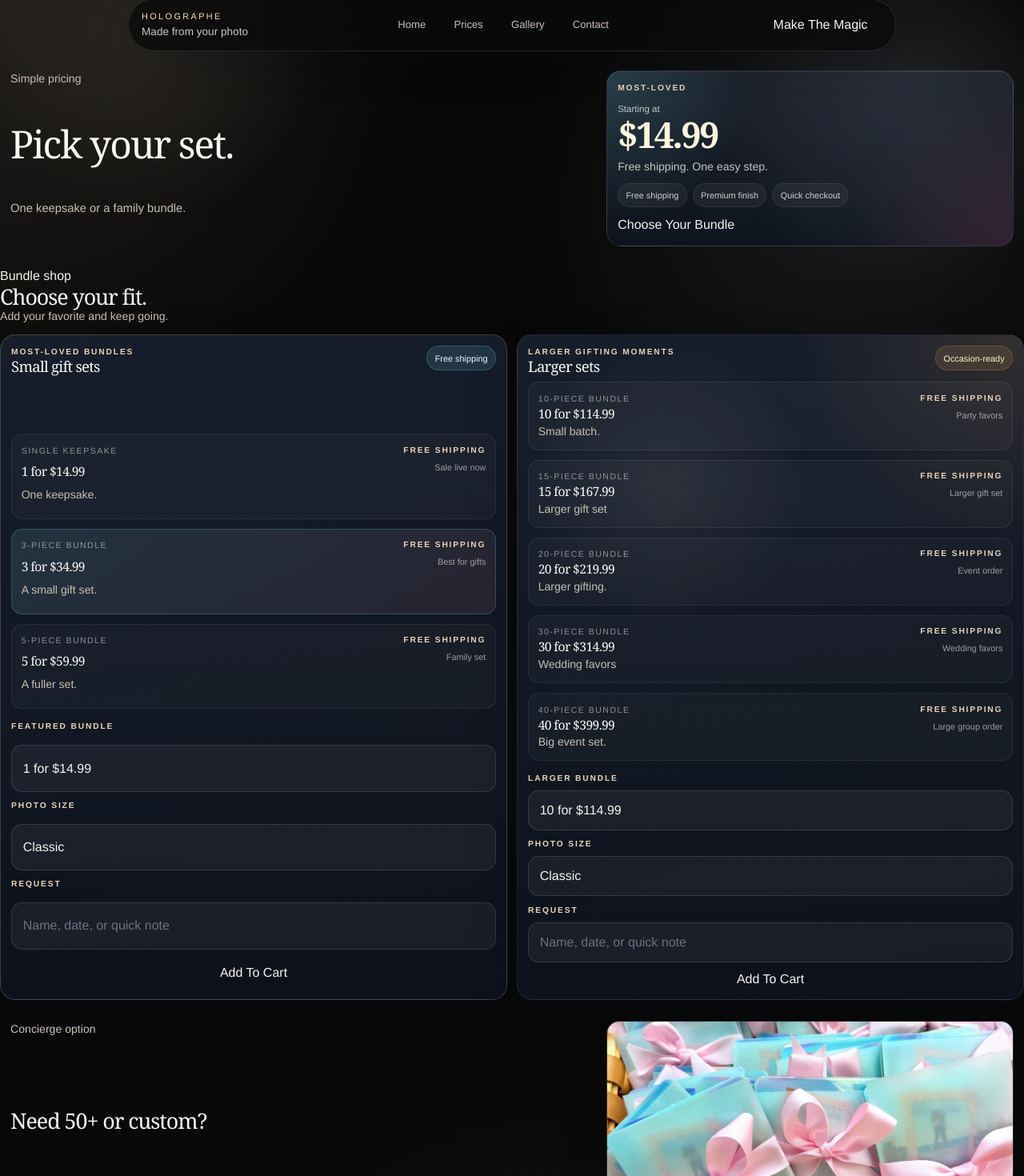
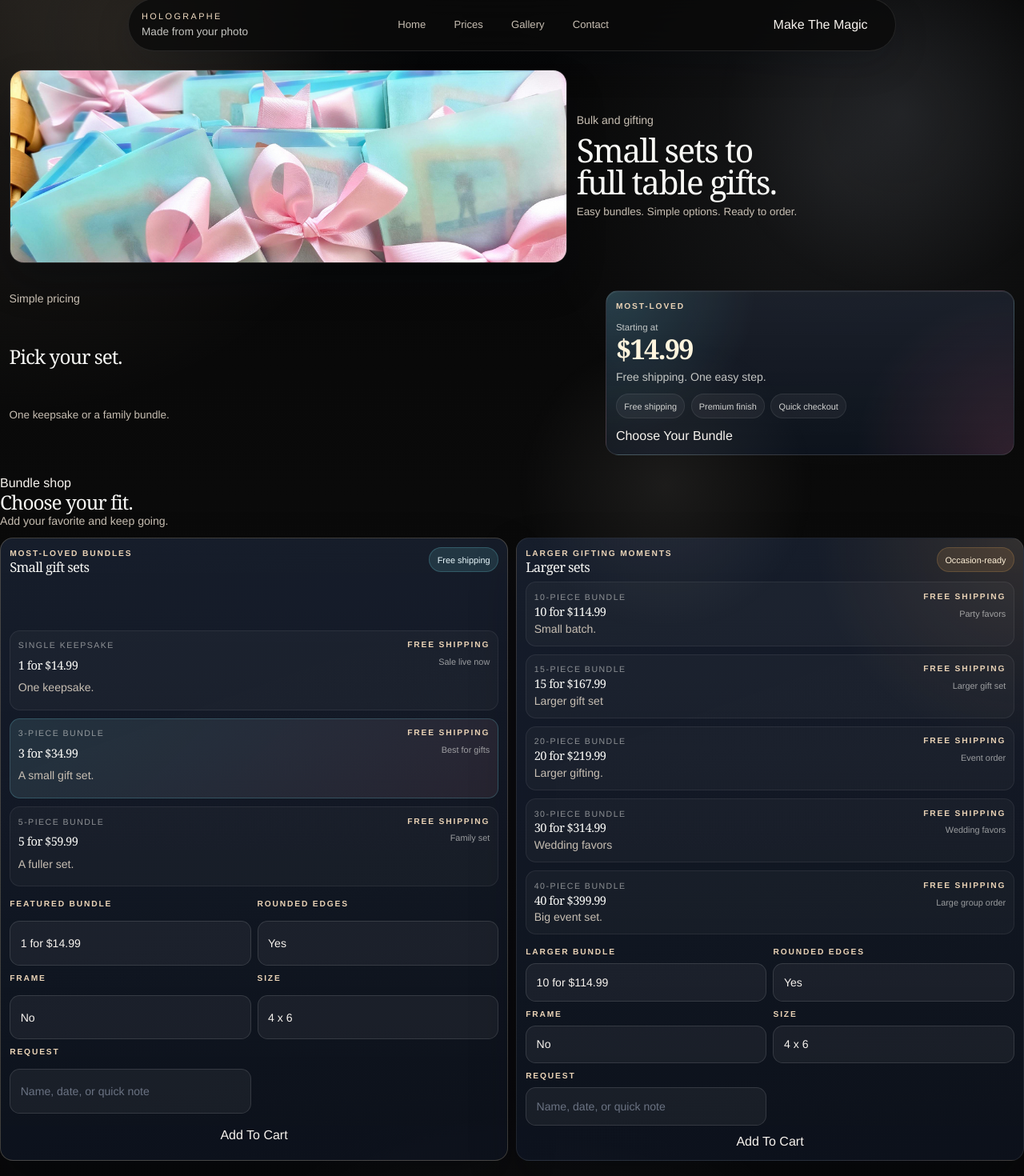
Before and after one commit to Trophychallenge/holographephoto.com, a SvelteKit app: page /prices in a window 1280 px wide. Shown: the part 18-1488 px from the top of the page at 80% size. Built offline with nearby package versions, Linux system fonts and the light colour scheme.

Commit message:
Simplify ordering and refine prices page

```diff
--- a/src/lib/components/home/PreviewBuilder.svelte
+++ b/src/lib/components/home/PreviewBuilder.svelte
@@ -40,6 +40,13 @@
 		'3': 'Set of 3',
 		'5': 'Family Set'
 	};
+
+	const sizeOptions = [
+		{ value: '4x6', label: '4 x 6' },
+		{ value: '5x7', label: '5 x 7' },
+		{ value: '8x10', label: '8 x 10' },
+		{ value: '11x14', label: '11 x 14' }
+	] as const;
 
 	const mockupScenes: {
 		id: MockupScene;
@@ -86,7 +93,9 @@
 	let textSize = $state(28);
 	let textX = $state(50);
 	let textY = $state(84);
-	let photoSize = $state('classic');
+	let roundedEdges = $state('yes');
+	let frameOption = $state('no');
+	let printSize = $state('8x10');
 	let personalRequest = $state('');
 	let giftMode = $state(false);
 	let giftMessage = $state('');
@@ -740,7 +749,9 @@
 							<input type="hidden" name="overlay_blob_url" value={uploadedOverlayBlobUrl} />
 							<input type="hidden" name="view_mode" value="compare" />
 							<input type="hidden" name="gift_mode" value={giftMode ? 'gift' : 'standard'} />
-							<input type="hidden" name="photo_size" value={photoSize} />
+							<input type="hidden" name="rounded_edges" value={roundedEdges} />
+							<input type="hidden" name="frame_option" value={frameOption} />
+							<input type="hidden" name="print_size" value={printSize} />
 							<input type="hidden" name="personal_request" value={personalRequest} />
 							<input type="hidden" name="overlay_text" value={textOverlay} />
 							<input type="hidden" name="overlay_text_style" value={textStyle} />
@@ -972,11 +983,25 @@
 						<h3>Choose the basics.</h3>
 						<div class="slider-grid">
 							<label class="slider-wrap">
-								<span>Photo size</span>
-								<select bind:value={photoSize} class="simple-select">
-									<option value="classic">Classic</option>
-									<option value="close-up">Close-up</option>
-									<option value="full-frame">Full frame</option>
+								<span>Rounded edges</span>
+								<select bind:value={roundedEdges} class="simple-select">
+									<option value="yes">Yes</option>
+									<option value="no">No</option>
+								</select>
+							</label>
+							<label class="slider-wrap">
+								<span>Frame</span>
+								<select bind:value={frameOption} class="simple-select">
+									<option value="no">No</option>
+									<option value="yes">Yes</option>
+								</select>
+							</label>
+							<label class="slider-wrap">
+								<span>Size</span>
+								<select bind:value={printSize} class="simple-select">
+									{#each sizeOptions as option (option.value)}
+										<option value={option.value}>{option.label}</option>
+									{/each}
 								</select>
 							</label>
 							<label class="slider-wrap">
@@ -1320,7 +1345,7 @@
 	}
 
 	.preview-image-finished {
-		transform: scale(1.11);
+		transform: scale(1.5);
 	}
 
 	.compare-line {
--- a/src/routes/checkout/+server.ts
+++ b/src/routes/checkout/+server.ts
@@ -70,7 +70,9 @@ export const POST: RequestHandler = async ({ request, fetch, url }) => {
 		overlay_blob_url: String(formData.get('overlay_blob_url') ?? ''),
 		view_mode: String(formData.get('view_mode') ?? ''),
 		gift_mode: String(formData.get('gift_mode') ?? ''),
-		photo_size: String(formData.get('photo_size') ?? ''),
+		rounded_edges: String(formData.get('rounded_edges') ?? ''),
+		frame_option: String(formData.get('frame_option') ?? ''),
+		print_size: String(formData.get('print_size') ?? ''),
 		personal_request: String(formData.get('personal_request') ?? ''),
 		overlay_text: String(formData.get('overlay_text') ?? ''),
 		overlay_text_style: String(formData.get('overlay_text_style') ?? ''),
--- a/src/routes/prices/+page.svelte
+++ b/src/routes/prices/+page.svelte
@@ -3,9 +3,10 @@
 	import { featuredCheckoutOffers, largerCheckoutOffers } from '$lib/pricing';
 
 	const sizeOptions = [
-		{ value: 'classic', label: 'Classic' },
-		{ value: 'close-up', label: 'Close-up' },
-		{ value: 'full-frame', label: 'Full frame' }
+		{ value: '4x6', label: '4 x 6' },
+		{ value: '5x7', label: '5 x 7' },
+		{ value: '8x10', label: '8 x 10' },
+		{ value: '11x14', label: '11 x 14' }
 	] as const;
 </script>
 
@@ -19,10 +20,24 @@
 
 <section class="section prices-page">
 	<div class="page-wrap prices-layout" id="secure-checkout">
+		<section class="bulk-hero glass-card">
+			<div class="bulk-hero-photo">
+				<img
+					src="/holographe/bulk.jpg"
+					alt="Wrapped bulk Holographe orders with pink ribbon"
+				/>
+			</div>
+			<div class="bulk-hero-copy">
+				<p class="eyebrow">Bulk and gifting</p>
+				<h1>Small sets to full table gifts.</h1>
+				<p class="hero-subcopy">Easy bundles. Simple options. Ready to order.</p>
+			</div>
+		</section>
+
 		<section class="hero-band glass-card">
 			<div class="hero-copy">
 				<p class="eyebrow">Simple pricing</p>
-				<h1>Pick your set.</h1>
+				<h2>Pick your set.</h2>
 				<p class="hero-subcopy">One keepsake or a family bundle.</p>
 			</div>
 
@@ -93,8 +108,22 @@
 							</select>
 						</label>
 						<label>
-							<span>Photo size</span>
-							<select name="photo_size">
+							<span>Rounded edges</span>
+							<select name="rounded_edges">
+								<option value="yes">Yes</option>
+								<option value="no">No</option>
+							</select>
+						</label>
+						<label>
+							<span>Frame</span>
+							<select name="frame_option">
+								<option value="no">No</option>
+								<option value="yes">Yes</option>
+							</select>
+						</label>
+						<label>
+							<span>Size</span>
+							<select name="print_size">
 								{#each sizeOptions as option (option.value)}
 									<option value={option.value}>{option.label}</option>
 								{/each}
@@ -153,8 +182,22 @@
 							</select>
 						</label>
 						<label>
-							<span>Photo size</span>
-							<select name="photo_size">
+							<span>Rounded edges</span>
+							<select name="rounded_edges">
+								<option value="yes">Yes</option>
+								<option value="no">No</option>
+							</select>
+						</label>
+						<label>
+							<span>Frame</span>
+							<select name="frame_option">
+								<option value="no">No</option>
+								<option value="yes">Yes</option>
+							</select>
+						</label>
+						<label>
+							<span>Size</span>
+							<select name="print_size">
 								{#each sizeOptions as option (option.value)}
 									<option value={option.value}>{option.label}</option>
 								{/each}
@@ -178,12 +221,6 @@
 			</div>
 
 			<div class="concierge-actions">
-				<div class="bulk-photo-card">
-					<img
-						src="/holographe/bulk.jpg"
-						alt="Wrapped bulk Holographe orders with pink ribbon"
-					/>
-				</div>
 				<div class="concierge-note">
 					<p class="kicker">Private quote</p>
 					<p>Best for events, gifts, and larger orders.</p>
@@ -214,23 +251,23 @@
 	}
 
 	h1 {
-		font-size: clamp(1.9rem, 3.8vw, 3rem);
+		font-size: clamp(1.7rem, 3.2vw, 2.55rem);
 		line-height: 0.98;
 		max-width: 11ch;
 	}
 
 	h2 {
-		font-size: clamp(1.35rem, 2.1vw, 1.95rem);
+		font-size: clamp(1.2rem, 1.9vw, 1.7rem);
 		line-height: 1.02;
 	}
 
 	h3 {
-		font-size: clamp(1.05rem, 1.45vw, 1.35rem);
+		font-size: clamp(0.98rem, 1.3vw, 1.18rem);
 		line-height: 1.06;
 	}
 
 	h4 {
-		font-size: 0.98rem;
+		font-size: 0.92rem;
 		line-height: 1.08;
 	}
 
@@ -246,15 +283,44 @@
 
 	.prices-layout {
 		display: grid;
-		gap: 0.8rem;
+		gap: 0.7rem;
+	}
+
+	.bulk-hero {
+		display: grid;
+		grid-template-columns: minmax(0, 1.12fr) minmax(280px, 0.88fr);
+		gap: 0.75rem;
+		padding: 0.72rem;
+		align-items: center;
+	}
+
+	.bulk-hero-photo {
+		overflow: hidden;
+		border-radius: 1.1rem;
+		border: 1px solid rgba(255, 255, 255, 0.1);
+		box-shadow:
+			inset 0 1px 0 rgba(255, 255, 255, 0.08),
+			0 24px 50px rgba(4, 10, 22, 0.2);
+	}
+
+	.bulk-hero-photo img {
+		display: block;
+		width: 100%;
+		height: 15rem;
+		object-fit: cover;
+	}
+
+	.bulk-hero-copy {
+		display: grid;
+		gap: 0.45rem;
 	}
 
 	.hero-band,
 	.concierge-band {
 		display: grid;
 		grid-template-columns: minmax(0, 1.18fr) minmax(280px, 0.82fr);
-		gap: 0.8rem;
-		padding: 0.82rem;
+		gap: 0.65rem;
+		padding: 0.72rem;
 	}
 
 	.hero-copy,
@@ -269,13 +335,13 @@
 
 	.hero-subcopy {
 		max-width: 30rem;
-		font-size: 0.92rem;
+		font-size: 0.84rem;
 	}
 
 	.spotlight-card {
 		align-content: start;
-		padding: 0.82rem;
-		border-radius: 1.15rem;
+		padding: 0.72rem;
+		border-radius: 1rem;
 		background:
 			radial-gradient(circle at top left, rgba(122, 240, 255, 0.16), transparent 34%),
 			radial-gradient(circle at bottom right, rgba(255, 111, 145, 0.14), transparent 36%),
@@ -313,7 +379,7 @@
 
 	.spotlight-price strong {
 		font-family: 'Georgia', 'Iowan Old Style', serif;
-		font-size: clamp(1.9rem, 4.2vw, 2.8rem);
+		font-size: clamp(1.55rem, 3.3vw, 2.15rem);
 		line-height: 0.92;
 		letter-spacing: -0.05em;
 		color: #fff5de;
@@ -342,7 +408,7 @@
 	.bundle-grid,
 	.bundle-list {
 		display: grid;
-		gap: 0.75rem;
+		gap: 0.62rem;
 	}
 
 	.bundle-grid {
@@ -350,8 +416,8 @@
 	}
 
 	.bundle-card {
-		padding: 0.82rem;
-		border-radius: 1.18rem;
+		padding: 0.7rem;
+		border-radius: 1rem;
 		background:
 			linear-gradient(180deg, rgba(255, 255, 255, 0.055), rgba(255, 255, 255, 0.018)),
 			linear-gradient(160deg, rgba(9, 18, 34, 0.92), rgba(8, 13, 24, 0.9));
@@ -374,7 +440,7 @@
 		display: flex;
 		align-items: start;
 		justify-content: space-between;
-		gap: 0.7rem;
+		gap: 0.55rem;
 	}
 
 	.bundle-chip {
@@ -396,9 +462,9 @@
 	.bundle-row {
 		display: grid;
 		grid-template-columns: minmax(0, 1fr) auto;
-		gap: 0.75rem;
-		padding: 0.72rem;
-		border-radius: 0.85rem;
+		gap: 0.6rem;
+		padding: 0.6rem;
+		border-radius: 0.8rem;
 		background: rgba(255, 255, 255, 0.03);
 		border: 1px solid rgba(255, 255, 255, 0.07);
 		transition:
@@ -453,22 +519,28 @@
 
 	.checkout-form {
 		display: grid;
-		gap: 0.58rem;
+		gap: 0.5rem;
 		margin-top: 0.25rem;
+		grid-template-columns: repeat(2, minmax(0, 1fr));
 	}
 
 	.checkout-form label {
 		display: grid;
-		gap: 0.48rem;
+		gap: 0.4rem;
+	}
+
+	.checkout-form button {
+		grid-column: 1 / -1;
 	}
 
 	.checkout-form select,
 	.checkout-form input {
-		padding: 0.75rem 0.85rem;
-		border-radius: 0.85rem;
+		padding: 0.68rem 0.78rem;
+		border-radius: 0.78rem;
 		border: 1px solid rgba(255, 255, 255, 0.12);
 		background: rgba(255, 255, 255, 0.05);
 		color: var(--text);
+		font-size: 0.88rem;
 	}
 
 	.concierge-actions {
@@ -478,35 +550,21 @@
 	}
 
 	.concierge-note {
-		padding: 0.75rem;
-		border-radius: 0.85rem;
+		padding: 0.68rem;
+		border-radius: 0.8rem;
 		background: rgba(255, 255, 255, 0.03);
 		border: 1px solid rgba(255, 255, 255, 0.08);
 	}
 
-	.bulk-photo-card {
-		overflow: hidden;
-		border-radius: 1rem;
-		border: 1px solid rgba(255, 255, 255, 0.1);
-		background:
-			linear-gradient(180deg, rgba(255, 255, 255, 0.05), rgba(255, 255, 255, 0.015)),
-			rgba(255, 255, 255, 0.02);
-		box-shadow:
-			inset 0 1px 0 rgba(255, 255, 255, 0.08),
-			0 24px 50px rgba(4, 10, 22, 0.22);
-	}
-
-	.bulk-photo-card img {
-		display: block;
-		width: 100%;
-		height: 13rem;
-		object-fit: cover;
-	}
-
 	@media (max-width: 960px) {
+		.bulk-hero,
 		.hero-band,
 		.concierge-band,
 		.bundle-grid {
+			grid-template-columns: 1fr;
+		}
+
+		.checkout-form {
 			grid-template-columns: 1fr;
 		}
 	}
@@ -524,10 +582,11 @@
 			font-size: 1rem;
 		}
 
+		.bulk-hero,
 		.hero-band,
 		.concierge-band,
 		.bundle-card {
-			padding: 0.72rem;
+			padding: 0.68rem;
 		}
 
 		.bundle-top,
```
